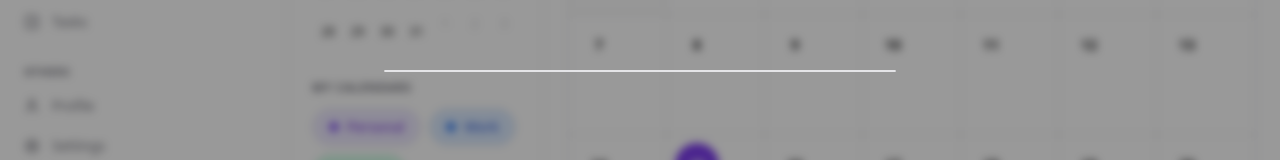
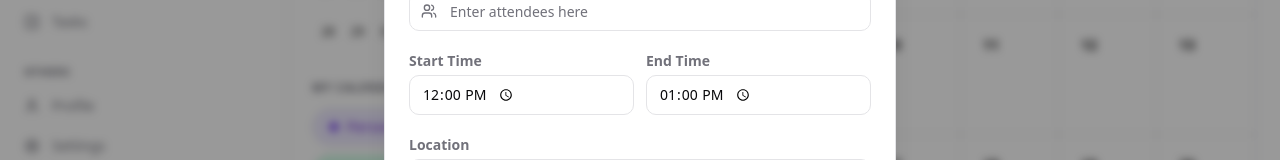
Before and after one commit to NoahOsmonth/synthia-finale, a Next.js app: page /calendar in a window 1280 px wide. Both pictures are taken after a click on the button "New Event". Shown: the part 329-489 px from the top of the page. Built offline with nearby package versions, Linux system fonts and the light colour scheme.

Commit message:
fix: update SheetContent styles for improved positioning and transitions

```diff
--- a/src/components/ui/sheet.tsx
+++ b/src/components/ui/sheet.tsx
@@ -194,8 +194,9 @@ export function SheetContent({ className, children }: { className?: string; chil
         className={cn(
           "absolute inset-x-0 bottom-0 max-h-dvh overflow-hidden border bg-background shadow-xl outline-none",
           "transition-transform duration-200 ease-out",
-          open ? "translate-y-0" : "translate-y-full",
-          "h-dvh rounded-t-2xl md:inset-y-1/2 md:left-1/2 md:right-auto md:h-auto md:max-h-[85vh] md:w-full md:max-w-lg md:-translate-x-1/2 md:-translate-y-1/2 md:rounded-xl",
+          "h-dvh rounded-t-2xl md:fixed md:inset-1/2 md:bottom-auto md:h-auto md:max-h-[85vh] md:w-full md:max-w-lg md:rounded-xl",
+          "translate-y-full md:translate-x-0 md:-translate-y-1/2 md:-translate-x-1/2",
+          open && "translate-y-0",
           "pb-safe-bottom pt-safe-top",
           className
         )}
```
